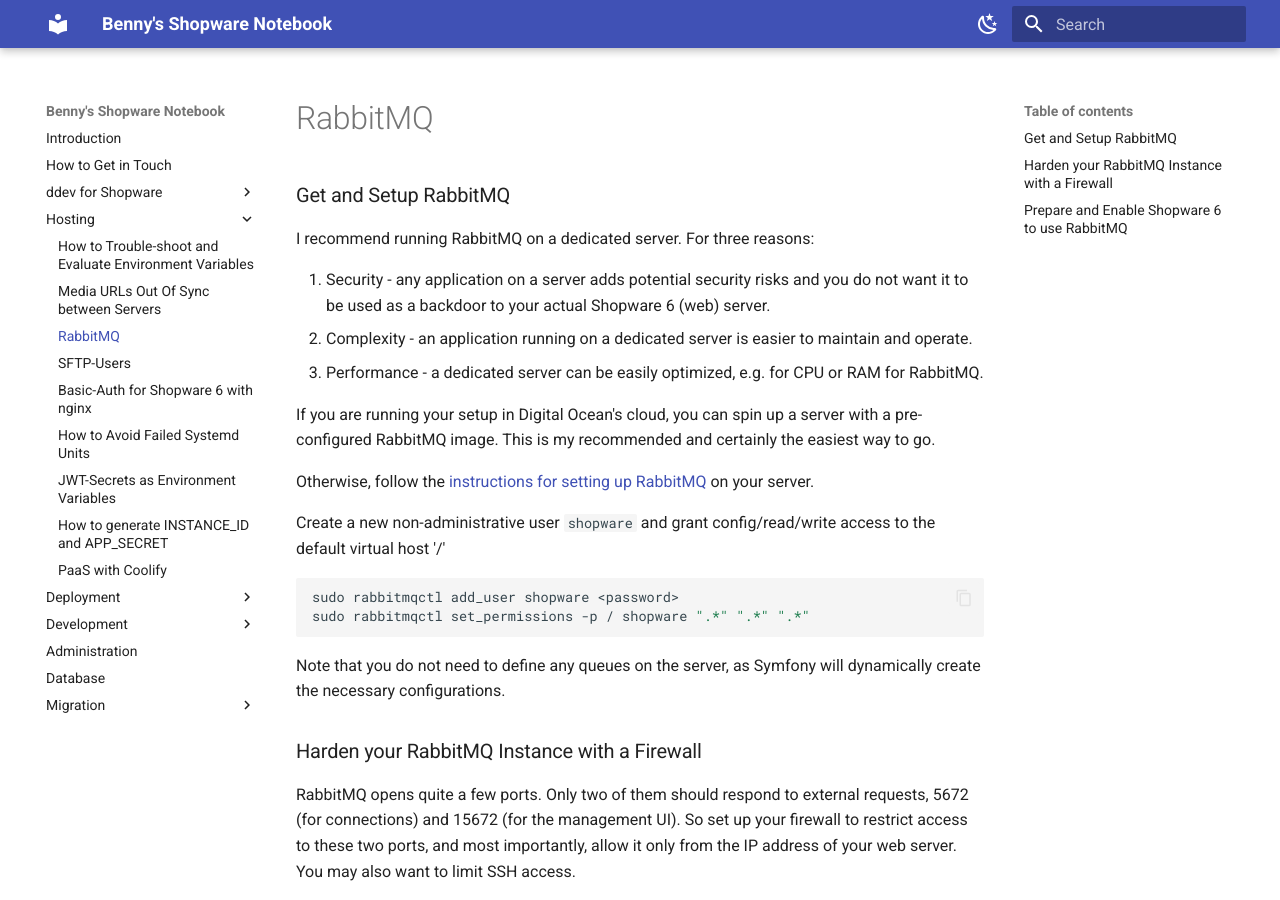
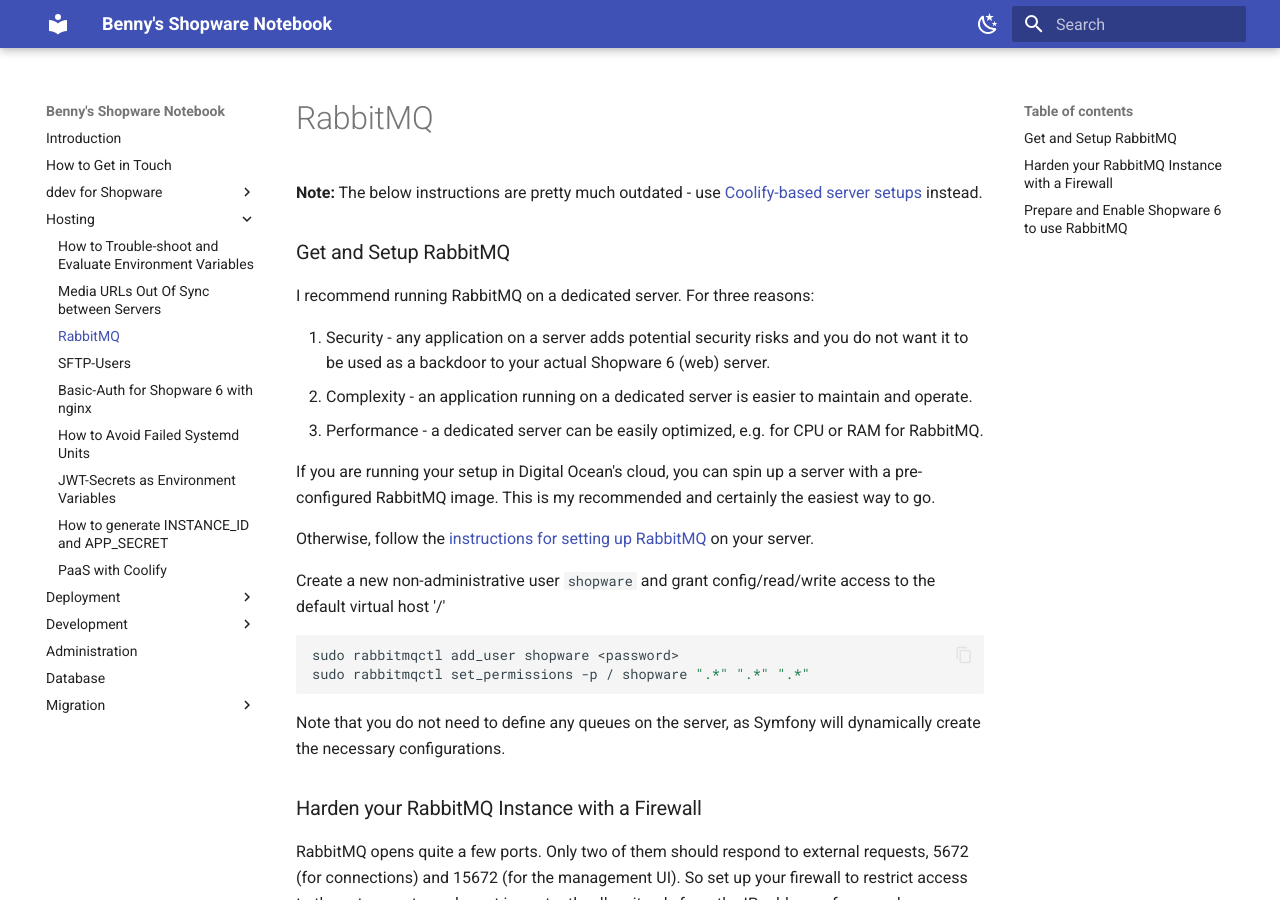
Before and after one commit to vanWittlaer/notebook, an MkDocs documentation site: the page built from docs/hosting/rabbitmq.md, in a window 1280 px wide and 900 px high. Built offline with MkDocs 1.6.1 and Material for MkDocs 9.7.7, drawn with Linux system fonts in a browser that asks for light colours.

Commit message:
Add outdated note

```diff
--- a/docs/hosting/rabbitmq.md
+++ b/docs/hosting/rabbitmq.md
@@ -1,4 +1,6 @@
 # RabbitMQ
+
+**Note:** The below instructions are pretty much outdated - use [Coolify-based server setups](paas-with-coolify.md) instead.
 
 ### Get and Setup RabbitMQ
 
```
